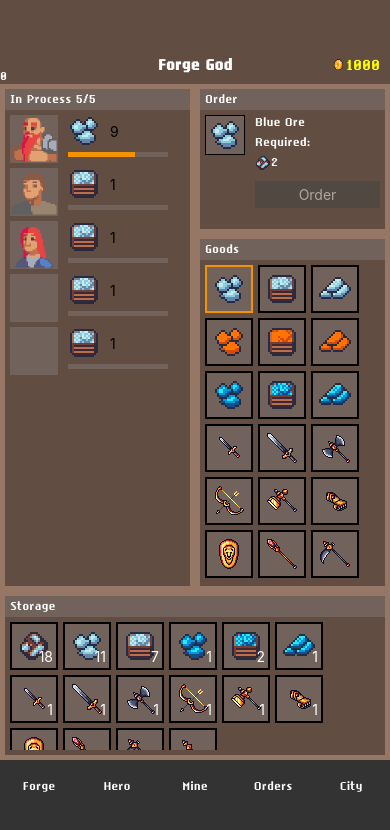
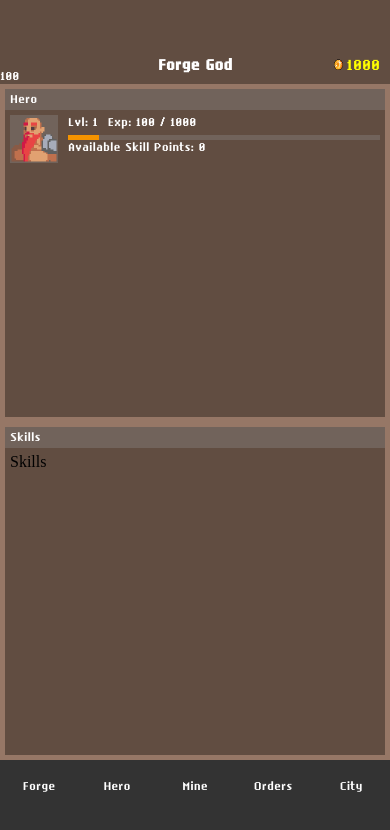
Before and after one commit to Aleksandr175/forgegod, a React Native app: screen / in a window 390 px wide. Shown: the top 830 px of the page. Built offline with nearby package versions, Linux system fonts and the light colour scheme.

Commit message:
Add page hero, add dictionary skills & lvls

```diff
--- a/src/App.tsx
+++ b/src/App.tsx
@@ -26,9 +26,10 @@ import { PageCity } from './components/PageCity';
 import { Menu } from './components/Menu';
 import { PageMapCity } from './components/PageMapCity';
 import { useLiberateCityLogic } from './hooks/useLiberateCityLogic';
+import { PageHero } from './components/PageHero';
 
 export const App = () => {
-  const [page, setPage] = useState<TPage>('forge');
+  const [page, setPage] = useState<TPage>('hero');
   const [mineLvl, setMineLvl] = useState(1);
   const [money, setMoney] = useState(1000);
   const [maxOrdersQty, setMaxOrdersQty] = useState(5);
@@ -39,8 +40,12 @@ export const App = () => {
     LGGothic: require('./fonts/LGGothic.ttf'),
   });
 
-  const [experience, setExperience] = useState(0);
+  const [experience, setExperience] = useState(100);
   const [lvl, setLvl] = useState(1);
+  const [expNextLvl, setExpNextLvl] = useState(
+    dictionary.heroLvls[lvl - 1].experience,
+  );
+
   const [availableSkillPoints, setAvailableSkillPoints] = useState(0);
 
   const [selectedGoodId, setSelectedGoodId] = useState<number>(2);
@@ -475,6 +480,16 @@ export const App = () => {
 
         {page === 'city' && <PageCity onSetPage={setPage} />}
 
+        {page === 'hero' && (
+          <PageHero
+            money={money}
+            exp={experience}
+            lvl={lvl}
+            expNextLvl={expNextLvl}
+            availableSkillPoints={availableSkillPoints}
+          />
+        )}
+
         {page.includes('city-') && (
           <PageMapCity
             cityId={Number(page.split('-')[1])}
--- /dev/null
+++ b/src/components/PageHero.tsx
@@ -0,0 +1,103 @@
+import React from 'react';
+import { Panel } from './Panel';
+import styled from 'styled-components/native';
+import { CustomImage } from './CustomImage';
+import { CustomText } from './CustomText';
+
+interface IProps {
+  money: number;
+  lvl: number;
+  exp: number;
+  expNextLvl: number;
+  availableSkillPoints: number;
+}
+
+export const PageHero = ({
+  money,
+  lvl,
+  exp,
+  expNextLvl,
+  availableSkillPoints,
+}: IProps) => {
+  return (
+    <SPageHero>
+      <Panel title={'Hero'}>
+        <SOrderInProcessWrapper>
+          <SWorkerImage>
+            <CustomImage type={'workers'} id={1} size={'superBig'} />
+          </SWorkerImage>
+
+          <SOrderDetails>
+            <SOrderDetailsHeader>
+              <SResource>
+                <CustomText>Lvl: {lvl}</CustomText>
+                <CustomText>
+                  Exp: {exp} / {expNextLvl}
+                </CustomText>
+              </SResource>
+            </SOrderDetailsHeader>
+
+            <SProgressWrapper>
+              <SProgress progressWidth={(exp / expNextLvl) * 100}></SProgress>
+            </SProgressWrapper>
+
+            <CustomText>
+              Available Skill Points: {availableSkillPoints}
+            </CustomText>
+          </SOrderDetails>
+        </SOrderInProcessWrapper>
+      </Panel>
+
+      <Panel title={'Skills'}>Skills</Panel>
+    </SPageHero>
+  );
+};
+
+const SPageHero = styled.View`
+  width: 100%;
+  height: 100%;
+`;
+
+const SOrderInProcessWrapper = styled.View`
+  flex-direction: row;
+  gap: 10px;
+  width: 100%;
+  margin-bottom: 5px;
+`;
+
+const SOrderDetailsHeader = styled.View`
+  flex-direction: row;
+  justify-content: space-between;
+`;
+
+const SResource = styled.View`
+  gap: 10px;
+  flex-direction: row;
+  align-items: center;
+  padding-bottom: 5px;
+  flex: 1;
+`;
+
+const SOrderDetails = styled.View`
+  flex: 1;
+`;
+
+const SProgress = styled.View<{ progressWidth?: number }>`
+  position: absolute;
+  left: 0;
+  top: 0;
+  bottom: 0;
+  background-color: #f49300;
+  width: ${(props) => props.progressWidth}%;
+`;
+const SProgressWrapper = styled.View`
+  position: relative;
+  height: 5px;
+  background-color: #71635b;
+  width: 100%;
+`;
+const SWorkerImage = styled.View`
+  background-color: #71635b;
+  width: 48px;
+  height: 48px;
+`;
--- a/src/dictionary.tsx
+++ b/src/dictionary.tsx
@@ -421,4 +421,183 @@ export const dictionary: IDictionary = {
       experience: 3000,
     },
   ],
+  heroLvls: [
+    {
+      id: 1,
+      experience: 1000,
+    },
+    {
+      id: 2,
+      experience: 2000,
+    },
+    {
+      id: 3,
+      experience: 3000,
+    },
+    {
+      id: 4,
+      experience: 5000,
+    },
+    {
+      id: 5,
+      experience: 8000,
+    },
+  ],
+  skills: [
+    {
+      id: 1,
+      name: 'Economist',
+      levels: [
+        {
+          id: 1,
+          description: 'Increase amount of money from orders by 5%',
+          requirements: {
+            money: 500,
+          },
+        },
+        {
+          id: 2,
+          description: 'Increase amount of money from orders by 10%',
+          requirements: {
+            money: 1000,
+          },
+        },
+        {
+          id: 3,
+          description: 'Increase amount of money from orders by 15%',
+          requirements: {
+            money: 3000,
+          },
+        },
+      ],
+    },
+    {
+      id: 2,
+      name: 'Salesman',
+      levels: [
+        {
+          id: 1,
+          description: 'Increase size of order by 1',
+          requirements: {
+            money: 500,
+          },
+        },
+        {
+          id: 2,
+          description: 'Increase size of order by 2',
+          requirements: {
+            money: 1000,
+          },
+        },
+        {
+          id: 3,
+          description: 'Increase size of order by 3',
+          requirements: {
+            money: 3000,
+          },
+        },
+      ],
+    },
+    {
+      id: 3,
+      name: 'Gunsmith',
+      levels: [
+        {
+          id: 1,
+          description: 'You can create swords, axes and knives',
+          requirements: {
+            money: 500,
+          },
+        },
+        {
+          id: 2,
+          description: 'You can create bows, hammers and scythes',
+          requirements: {
+            money: 1000,
+          },
+        },
+        {
+          id: 3,
+          description: 'You can create scepters and wands',
+          requirements: {
+            money: 3000,
+          },
+        },
+      ],
+    },
+    {
+      id: 4,
+      name: 'Armor Master',
+      levels: [
+        {
+          id: 1,
+          description: 'You can create shields',
+          requirements: {
+            money: 500,
+          },
+        },
+        {
+          id: 2,
+          description: 'You can create bracers',
+          requirements: {
+            money: 1000,
+          },
+        },
+      ],
+    },
+    {
+      id: 5,
+      name: 'Manager',
+      levels: [
+        {
+          id: 1,
+          description: 'You can have 4 orders in progress',
+          requirements: {
+            money: 500,
+          },
+        },
+        {
+          id: 2,
+          description: 'You can have 5 orders in progress',
+          requirements: {
+            money: 1000,
+          },
+        },
+        {
+          id: 3,
+          description: 'You can have 7 orders in progress',
+          requirements: {
+            money: 3000,
+          },
+        },
+      ],
+    },
+    {
+      id: 6,
+      name: 'Exploiter',
+      levels: [
+        {
+          id: 1,
+          description: 'You can hire 2 worker',
+          requirements: {
+            money: 500,
+          },
+        },
+        {
+          id: 2,
+          description: 'You can hire 3 worker',
+          requirements: {
+            money: 1000,
+          },
+        },
+        {
+          id: 3,
+          description: 'You can hire 4 worker',
+          requirements: {
+            money: 3000,
+          },
+        },
+      ],
+    },
+  ],
 };
```
Also changed, not shown: src/types.tsx (+21 -0 lines).
